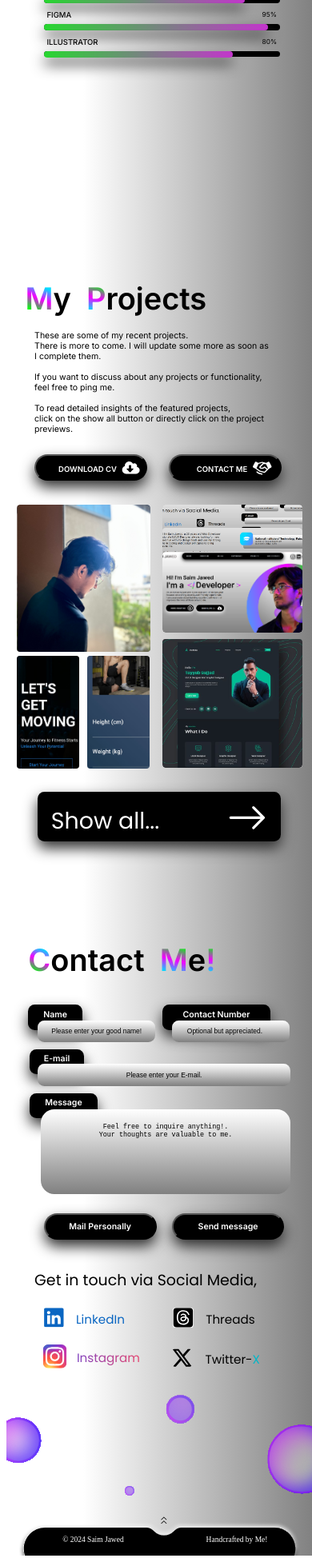
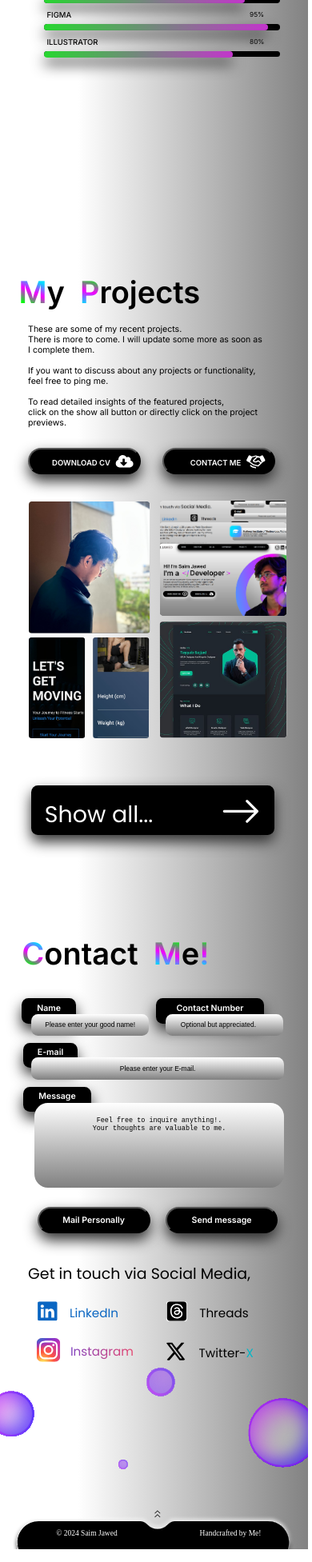
Before and after one commit to saimjawed254/Portfolio_Frontend, a React (Vite) app: page / in a window 390 px wide. Shown: the part 2021-3974 px from the top of the page at 80% size. Built offline with nearby package versions, Linux system fonts and the light colour scheme; no server answers.

Commit message:
Changed mobile css

```diff
--- a/src/Components/AboutMe.css
+++ b/src/Components/AboutMe.css
@@ -879,21 +879,21 @@ background: linear-gradient(0deg, #101010 0%, #808080 100%);
     .AboutMe{
         background: linear-gradient(90deg, #FFF 25%, #808080 100%);
         overflow: hidden;
-        width: 98.75vw;
+        width: 100vw;
         height:99vh;
     }
 
     .AboutMe-light-mode{
         background: linear-gradient(90deg, #101010 25%, #808080 100%);
         overflow: hidden;
-        width: 98.75vw;
+        width: 100vw;
         height:90vh;
     }
 
     .AboutMe-dark-mode{
         background: linear-gradient(90deg, #FFF 25%, #808080 100%);
         overflow: hidden;
-        width: 98.75vw;
+        width: 100vw;
         height:90vh;
     }
 
--- a/src/Components/GetinTouch.css
+++ b/src/Components/GetinTouch.css
@@ -1269,7 +1269,7 @@ left:18vw;
     .contact-light-mode{
       z-index: -1;
       overflow: hidden;
-      width: 98.75vw;
+      width: 100vw;
 
       height: 99vh;
       color: aliceblue;
@@ -1279,7 +1279,7 @@ left:18vw;
     .contact-dark-mode{
       z-index: -1;
       overflow: hidden;
-      width: 98.75vw;
+      width: 100vw;
 
       height: 99vh;
       color: aliceblue;
@@ -2396,7 +2396,7 @@ left:18vw;
 
     .footer{
       width:90vw;
-      height:13vh;
+      height:0vh;
       position: relative;
     top:24vh;
     left:4vw;
@@ -2518,10 +2518,16 @@ left:18vw;
         }
       }
 
+      .bg{
+        position: relative;
+        top:10vh;
+        width: fit-content;
+        height: fit-content;
+      }
 
       .circleone{
         position: relative;
-        left:133vw;
+        left:85vw;
         top: 0vh;
         animation: circone 2s linear 1s infinite;
         animation-timing-function: ease-in-out;
@@ -2531,7 +2537,10 @@ left:18vw;
       }
 
       .circleone:hover{
-        transform: scale(3);
+        transform: scale(1);
+        position: relative;
+        left:45vw;
+
       }
 
       @keyframes circone {
@@ -2553,8 +2562,10 @@ left:18vw;
       .circletwo{
         position: relative;
         bottom:22vh;
-        left: 46vw;
-
+        left: 0vw;
+
+        width: fit-content;
+        height: fit-content;
         animation: circtwo 2s linear 0s infinite;
         animation-timing-function: ease-in-out;
         transition: all 1s;
@@ -2564,6 +2575,8 @@ left:18vw;
 
       .circletwo:hover {
         transform: scale(1);
+        position: relative;
+        left:42vw;
       }
 
       @keyframes circtwo {
@@ -2586,8 +2599,10 @@ left:18vw;
       .circlethree{
         position: relative;
         bottom:36vh;
-        left:150vw;
-
+        left:50vw;
+
+        width: fit-content;
+        height: fit-content;
         animation: circthree 2s linear 0s infinite;
         animation-timing-function: ease-in-out;
         transition: all 1s;
@@ -2596,7 +2611,10 @@ left:18vw;
       }
 
       .circlethree:hover{
-        transform: scale(6);
+        transform: scale(2);
+        position: relative;
+        left:80vw;
+
       }
 
       @keyframes circthree {
@@ -2628,6 +2646,8 @@ left:18vw;
 
       .circlefour:hover{
         transform: scale(3);
+        position: relative;
+        left: 20vw;
       }
       @keyframes circfour {
         0% {
--- a/src/Components/Hero.css
+++ b/src/Components/Hero.css
@@ -1202,7 +1202,7 @@ box-shadow: 1vw 0 4vh 0 #ffffff inset;
     overflow: hidden;
 
     position: absolute;
-    bottom: 8vh;
+    bottom: 0vh;
     right: 0vw;
   }
 
@@ -1365,7 +1365,7 @@ box-shadow: 1vw 0 4vh 0 #ffffff inset;
     background-position: right bottom;
 
      position: absolute;
-     bottom: 8vh;
+     bottom: 0vh;
      right:0vw;
 
   }
--- a/src/Components/Projects.css
+++ b/src/Components/Projects.css
@@ -624,7 +624,7 @@ box-shadow: 0px 1vh 2vh 0 rgba(246, 0, 255,0.5);
 
 
   .project {
-    width: 98.75vw;
+    width: 100vw;
     height: 99vh;
     background: linear-gradient(90deg, #fff 25%, #808080 100%);
     overflow: hidden;
@@ -632,14 +632,14 @@ box-shadow: 0px 1vh 2vh 0 rgba(246, 0, 255,0.5);
   }
 
   .project-light-mode{
-    width: 98.75vw;
+    width: 100vw;
     height: 99vh;
     background: linear-gradient(90deg, #101010 25%, #808080 100%);
     overflow: hidden;
     display: flex;
   }
   .project-dark-mode{
-    width: 98.75vw;
+    width: 100vw;
     height: 99vh;
     background: linear-gradient(90deg, #fff 25%, #808080 100%);
     overflow: hidden;
@@ -953,13 +953,14 @@ box-shadow: 0px 1vh 2vh 0 rgba(246, 0, 255,0.5);
   }
 
   .gallery {
-    position: relative;
-    top: 51vh;
-    right: 76vw;
+    position: absolute;
+    top: 320vh;
+    left: 3vw;
     display: flex;
     align-items: center;
     width:100vw;
     height:30vh;
+    transform: scale(0.9);
   }
 
   .gallery-box1 {
--- a/src/Components/Skills.css
+++ b/src/Components/Skills.css
@@ -1137,20 +1137,20 @@ line-height: normal;
     .Skills{
         background: linear-gradient(90deg, #FFF 25%, #808080 100%);
 
-        width: 98.75vw;
+        width: 100vw;
         height:90vh;
     }
 
     .Skills-light-mode{
         background: linear-gradient(90deg, #101010 25%, #808080 100%);
 
-        width: 98.75vw;
+        width: 100vw;
         height:90vh;
     }
     .Skills-dark-mode{
         background: linear-gradient(90deg, #FFF 25%, #808080 100%);
 
-        width: 98.75vw;
+        width: 100vw;
         height:90vh;
     }
 
@@ -1422,7 +1422,7 @@ line-height: normal;
     .text-design{
         position: absolute;
         top:231vh;
-          left:16vw;
+          left:14vw;
 
         display: flex;
         align-items: center;
@@ -1507,7 +1507,7 @@ line-height: normal;
 
     .text-javap-light-mode{
         position: absolute;
-        left:84vw;
+        left:80vw;
         top:205vh;
 
         color: #efefef;
@@ -1520,7 +1520,7 @@ line-height: normal;
 
     .text-javap-dark-mode{
         position: absolute;
-        left:84vw;
+        left:80vw;
         top:205vh;
 
         color: #000;
@@ -1595,7 +1595,7 @@ line-height: normal;
 
     .text-javascriptp-light-mode{
         position: absolute;
-        left:84vw;
+        left:80vw;
         top:209vh;
 
         color: #efefef;
@@ -1607,7 +1607,7 @@ line-height: normal;
     }
     .text-javascriptp-dark-mode{
         position: absolute;
-        left:84vw;
+        left:80vw;
         top:209vh;
 
         color: #000;
@@ -1679,7 +1679,7 @@ line-height: normal;
 
     .text-reactp-light-mode{
         position: absolute;
-        left:84vw;
+        left:80vw;
         top:213vh;
 
         color: #efefef;
@@ -1693,7 +1693,7 @@ line-height: normal;
 
     .text-reactp-dark-mode{
         position: absolute;
-        left:84vw;
+        left:80vw;
         top:213vh;
 
         color: #000;
@@ -1767,7 +1767,7 @@ line-height: normal;
 
     .text-cssp-light-mode{
         position: absolute;
-        left:84vw;
+        left:80vw;
         top:217vh;
 
         color: #efefef;
@@ -1781,7 +1781,7 @@ line-height: normal;
 
     .text-cssp-dark-mode{
         position: absolute;
-        left:84vw;
+        left:80vw;
         top:217vh;
 
         color: #000;
@@ -1854,7 +1854,7 @@ line-height: normal;
 
     .text-nodejsp-light-mode{
         position: absolute;
-        left:84vw;
+        left:80vw;
         top:221vh;
 
         color: #efefef;
@@ -1866,7 +1866,7 @@ line-height: normal;
     }
     .text-nodejsp-dark-mode{
         position: absolute;
-        left:84vw;
+        left:80vw;
         top:221vh;
 
         color: #000;
@@ -1939,7 +1939,7 @@ line-height: normal;
 
     .text-htmlp-light-mode{
         position: absolute;
-        left:84vw;
+        left:80vw;
         top:225vh;
 
         color: #efefef;
@@ -1953,7 +1953,7 @@ line-height: normal;
 
     .text-htmlp-dark-mode{
         position: absolute;
-        left:84vw;
+        left:80vw;
         top:225vh;
 
         color: #000;
@@ -2025,7 +2025,7 @@ line-height: normal;
 
     .text-photoshopp-light-mode{
         position: absolute;
-        left:84vw;
+        left:80vw;
         top:237vh;
 
         color: #efefef;
@@ -2039,7 +2039,7 @@ line-height: normal;
 
     .text-photoshopp-dark-mode{
         position: absolute;
-        left:84vw;
+        left:80vw;
         top:237vh;
 
         color: #000;
@@ -2114,7 +2114,7 @@ line-height: normal;
 
     .text-figmap-light-mode{
         position: absolute;
-        left:84vw;
+        left:80vw;
         top:241vh;
 
         color: #efefef;
@@ -2127,7 +2127,7 @@ line-height: normal;
 
     .text-figmap-dark-mode{
         position: absolute;
-        left:84vw;
+        left:80vw;
         top:241vh;
 
         color: #000;
@@ -2199,7 +2199,7 @@ line-height: normal;
 
     .text-illustratorp-light-mode{
         position: absolute;
-        left:84vw;
+        left:80vw;
         top:245vh;
 
         color: #efefef;
@@ -2212,7 +2212,7 @@ line-height: normal;
 
     .text-illustratorp-dark-mode{
         position: absolute;
-        left:84vw;
+        left:80vw;
         top:245vh;
 
         color: #000;
--- a/src/main.css
+++ b/src/main.css
@@ -2,6 +2,7 @@ html, body{
     overflow-x: hidden;
     width: 98.75vw;
     scroll-behavior: smooth;
+    margin: 0px;
     /* background-image: url('./public/FullbgWhite.png'); */
     /* background-size: cover; */
   }
```
